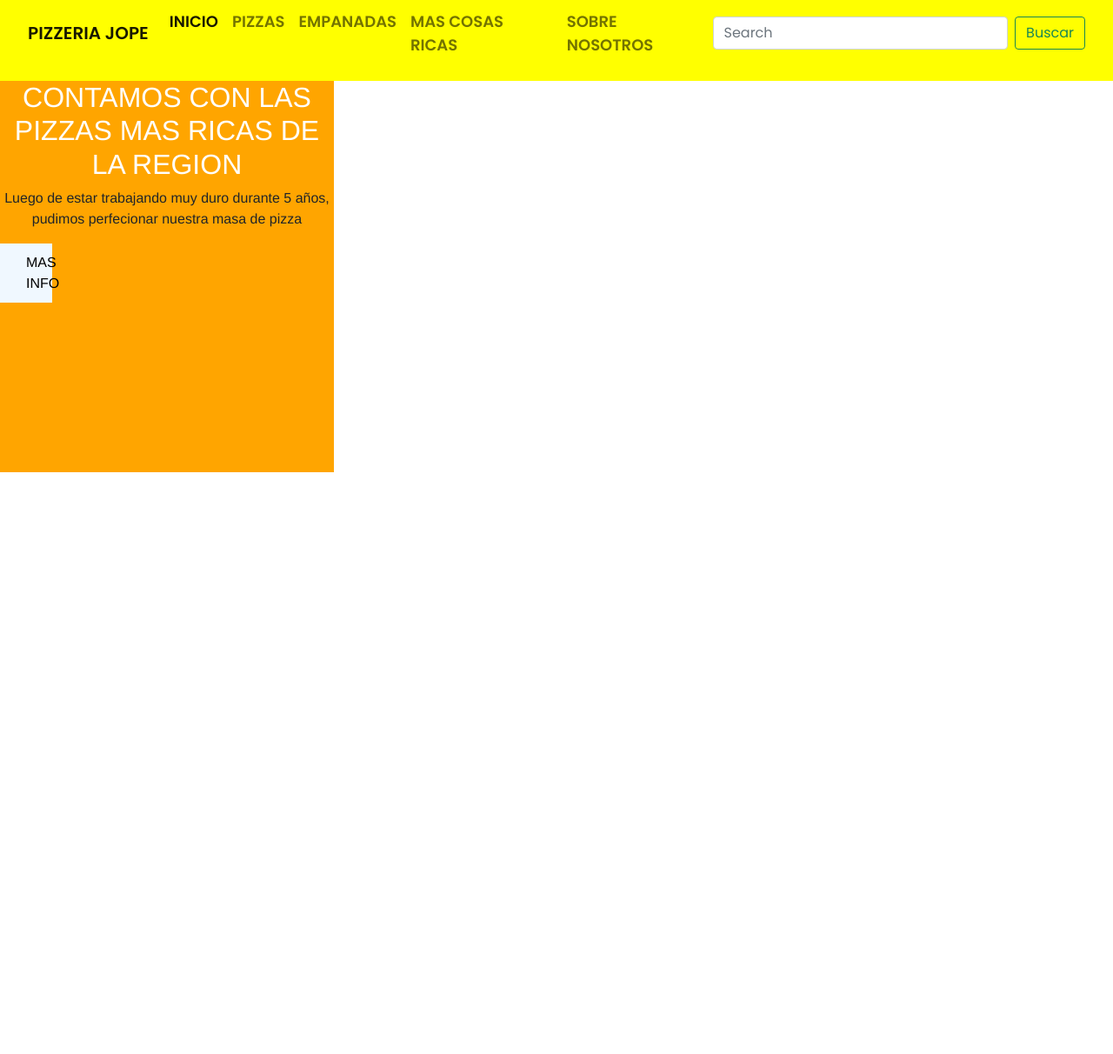
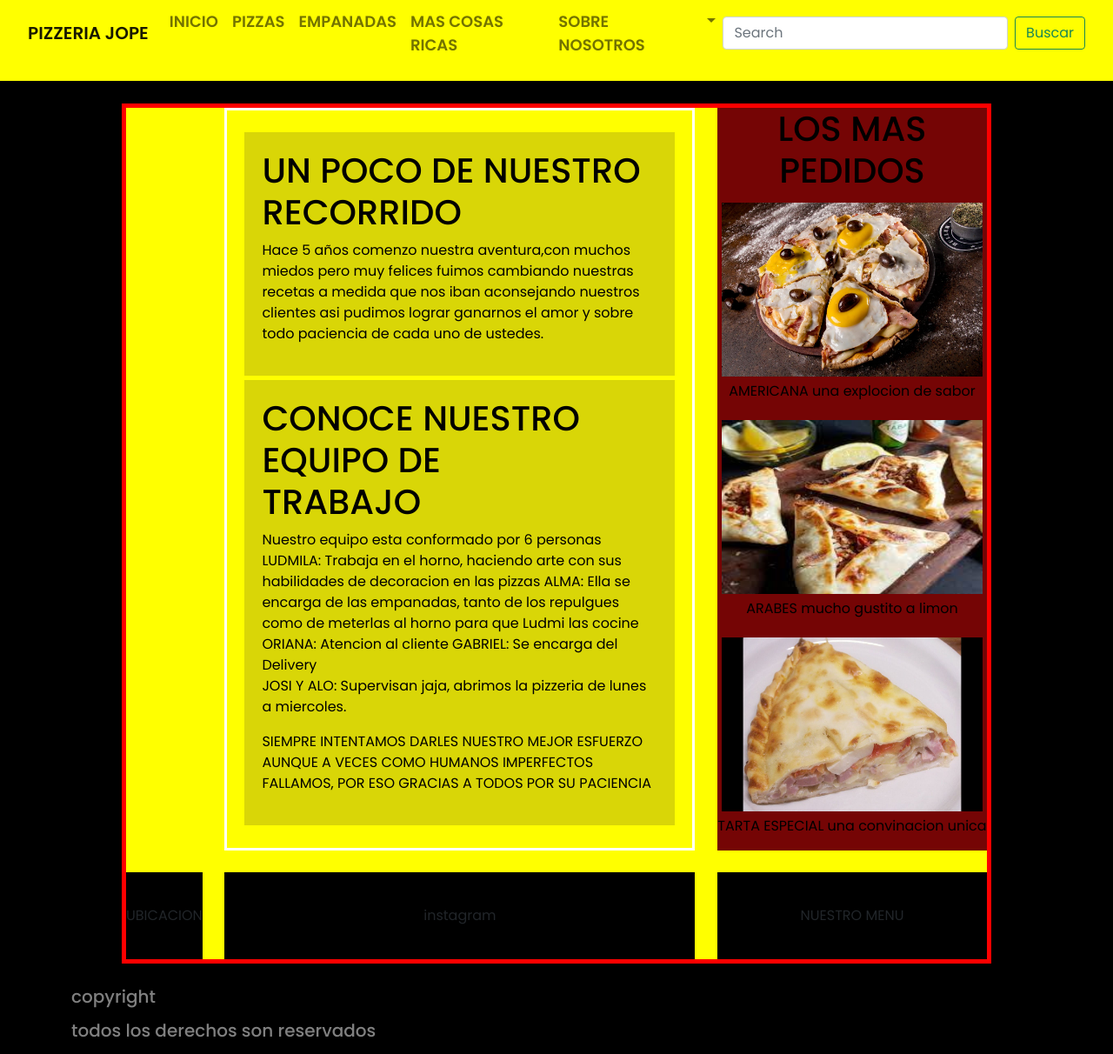
Before and after one commit to AlondraFernandez/coder-carrera, a plain HTML site: page pages/sobrenosotros.html in a window 1280 px wide. Shown: the part 17-1229 px from the top of the page at 87% size. Before the commit the page ends 800 px from the top, so only its background shows below. Drawn offline with nearby package versions, Linux system fonts and the light colour scheme.

Commit message:
coder-carrera

```diff
--- a/css/style.css
+++ b/css/style.css
@@ -258,3 +258,69 @@ h2{
 .main{
     background-color: black;
 }
+/*sobre nosotros*/
+.medida{
+    height: 200px;
+    width: 300px;
+}
+.h-1{
+    padding: 20px 0;
+    text-align: center;
+    font-size: 2,9em;
+    text-transform: uppercase;
+}
+.grid{
+    background-color: yellow;
+    width: 90%;
+    max-width: 1000px;
+    margin: 1.6em auto;
+    display: grid;
+    gap: 1.6em;
+    grid-template-columns: 5,1fr;
+    border: 5px solid red;
+}
+.contenido-principal{
+    padding: 20px;
+    border: 3px solid white;
+}
+.contenido-principal{
+    grid-column: 2;
+}
+.article{
+    background-color: rgb(217, 214, 7);
+    padding: 20px;
+    margin-top: 5px;
+    color: black;
+}
+.sidebar{
+    grid-column: 3;
+    color: black;
+    display: flex;
+    justify-content: center;
+    text-align: center;
+    flex-direction: column;
+    background-color: rgb(117, 5, 5);
+}
+.sidebar .medida{
+    margin: 5px;
+}
+.related-post{
+    background-color: black;
+    height: 100px;
+    display: flex;
+    align-items: center;
+    justify-content: center;
+    transition: all 0.5s ease;
+}
+.related-post:hover{
+    cursor: pointer;
+    background-color: beige;
+}
+@media screen and (max-width: 760px){
+    .grid .contenido-principal{
+        grid-column: 1/-1;
+    }
+    .sidebar{
+        grid-column: 1/-1;
+    }
+}
--- a/pages/sobrenosotros.html
+++ b/pages/sobrenosotros.html
@@ -7,7 +7,7 @@
     <link href="https://cdn.jsdelivr.net/npm/bootstrap@5.1.3/dist/css/bootstrap.min.css" rel="stylesheet" integrity="sha384-1BmE4kWBq78iYhFldvKuhfTAU6auU8tT94WrHftjDbrCEXSU1oBoqyl2QvZ6jIW3" crossorigin="anonymous">
     <link rel="stylesheet" href="../css/style.css">
 </head>
-<body>
+<body class="dark">
     <header>
         <nav class="navbar navbar-expand-lg navbar-light bg-yellow">
             <div class="container-fluid">
@@ -18,7 +18,7 @@
               <div class="collapse navbar-collapse" id="navbarSupportedContent">
                 <ul class="navbar-nav me-auto mb-2 mb-lg-0">
                   <li class="nav-item">
-                    <a class="nav-link active" aria-current="page" href="../index.html">INICIO</a>
+                    <a class="nav-link" href="../index.html">INICIO</a>
                   </li>
                   <li class="nav-item">
                     <a class="nav-link" href="./pizzas.html">PIZZAS</a>
@@ -27,11 +27,15 @@
                     <a class="nav-link" href="./empanadas.html">EMPANADAS</a>
                   </li>
                   <li class="nav-item">
-                    <a class="nav-link" href="./mas cosas ricas.html">MAS COSAS RICAS</a>
+                    <a class="nav-link"  href="./mas cosas ricas.html">MAS COSAS RICAS</a>
                   </li>
                   <li class="nav-item">
                     <a class="nav-link" href="./sobrenosotros.html">SOBRE NOSOTROS</a>
                   </li>
+                  <li class="nav-item dropdown">
+                    <a class="nav-link dropdown-toggle" href="#" role="button" data-bs-toggle="dropdown" aria-expanded="false">
+
+                    </a>
                     <ul class="dropdown-menu" aria-labelledby="navbarDropdown">
                       <li><a class="dropdown-item" href="#">Action</a></li>
                       <li><a class="dropdown-item" href="#">Another action</a></li>
@@ -48,15 +52,68 @@
             </div>
           </nav>
     </header>
-    <main>
-        <div class="cards">
-            <h2 class="texto">CONTAMOS CON LAS PIZZAS MAS RICAS DE LA REGION</h2>
-            <p class="parrafo">Luego de estar trabajando muy duro durante 5 años, pudimos perfecionar nuestra masa de pizza </p>
-            <a href="./pizzas.html" class="card__btn">MAS INFO</a>
+    <div class="grid">
+      <main class="contenido-principal">
+        <article class="article">
+          <h1>UN POCO DE NUESTRO <br>RECORRIDO</h1>
+          <p>Hace 5 años comenzo nuestra aventura,con muchos miedos pero muy felices
+          fuimos cambiando nuestras recetas a medida que nos iban aconsejando
+          nuestros clientes asi pudimos lograr ganarnos el amor
+          y sobre todo paciencia de cada uno de ustedes.</p>
+        </article>
+        <article class="article">
+          <h1> CONOCE NUESTRO EQUIPO DE  <br>TRABAJO</h1>
+          <p>Nuestro equipo esta conformado por 6 personas
+            LUDMILA: Trabaja en el horno, haciendo arte
+            con sus habilidades de decoracion en las pizzas
+            ALMA: Ella se encarga de las empanadas, tanto de los repulgues
+            como de meterlas al horno para que Ludmi las cocine <br>
+            ORIANA: Atencion al cliente
+            GABRIEL: Se encarga del Delivery <br>
+            JOSI Y ALO: Supervisan jaja, abrimos la pizzeria de lunes a miercoles.</p>
+            <p>SIEMPRE INTENTAMOS DARLES NUESTRO MEJOR ESFUERZO <BR>
+            AUNQUE A VECES COMO HUMANOS IMPERFECTOS FALLAMOS,
+          POR ESO GRACIAS A TODOS POR SU PACIENCIA </BR></p>
+        </article>
+      </main>
+      <aside class="sidebar">
+        <div>
+          <h1>LOS MAS <br>PEDIDOS</h1>
+          <img class="medida" src="../assets/img/pizzas-americana.jpg" alt="">
+          <p>AMERICANA
+            una explocion de sabor
+          </p>
         </div>
-    </main>
+        <div>
+          <img class="medida" src="../assets/img/arabes.jpg" alt="">
+          <p>ARABES mucho gustito a limon</p>
+        </div>
+        <div>
+          <img class="medida" src="../assets/img/tarta especial.jpg" alt="">
+          <p>TARTA ESPECIAL una convinacion unica</p>
+        </div>
+      </aside>
+      <div class="related-post">
+        UBICACION
+        <a href="https://www.google.com/maps/place/Pizzeria+El+Jope/@-35.3844353,-64.4742475,17z/data=!3m1!4b1!4m6!3m5!1s0x95db31c988258585:0xbe49434705039dae!8m2!3d-35.3844353!4d-64.4716726!16s%2Fg%2F11g4lfbj7m?entry=ttu"></a>
+      </div>
+      <div class="related-post">
+        instagram
+        <a href="https://instagram.com/pizzeriaeljope?igshid=OGQ5ZDc2ODk2ZA=="></a>
+      </div>
+      <div class="related-post">
+        NUESTRO MENU
+        <a href="../index.html"></a>
+      </div>
+    </div>
     <script src="https://cdn.jsdelivr.net/npm/@popperjs/core@2.10.2/dist/umd/popper.min.js" integrity="sha384-7+zCNj/IqJ95wo16oMtfsKbZ9ccEh31eOz1HGyDuCQ6wgnyJNSYdrPa03rtR1zdB" crossorigin="anonymous"></script>
 <script src="https://cdn.jsdelivr.net/npm/bootstrap@5.1.3/dist/js/bootstrap.min.js" integrity="sha384-QJHtvGhmr9XOIpI6YVutG+2QOK9T+ZnN4kzFN1RtK3zEFEIsxhlmWl5/YESvpZ13" crossorigin="anonymous"></script>
-
+    <footer class="footer-1">
+      <div class="footer-content container">
+        <div class="link">
+            <h3 class="copyright">copyright</h3>
+            <h3>todos los derechos son reservados</h3>
+    </div>
+    </footer>
 </body>
 </html>
```
Also changed, not shown: index.html (+4 -4 lines), pages/empanadas.html (+6 -4 lines), pages/mas cosas ricas.html (+8 -2 lines), pages/pizzas.html (+10 -5 lines), assets/img/WhatsApp Image 2024-03-26 at 09.45.21.jpeg (added).
